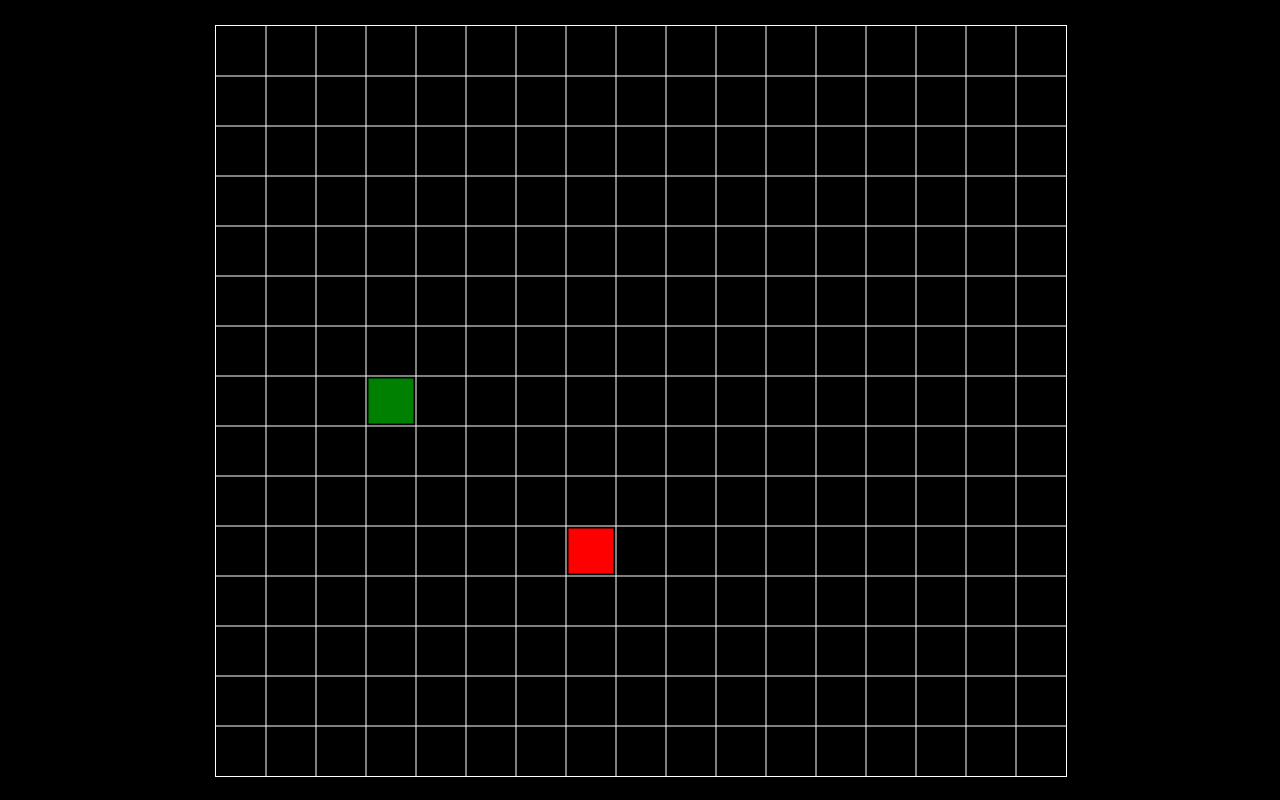
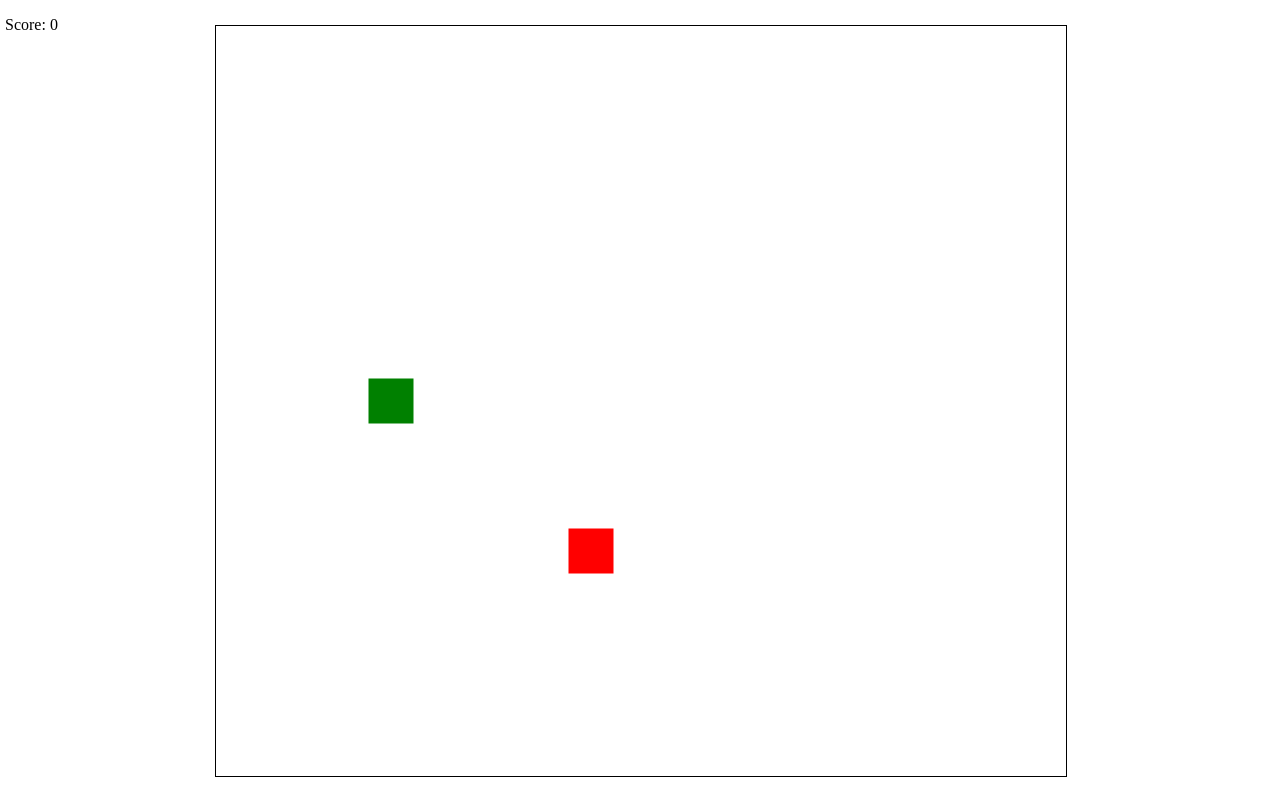
Before and after one commit to Tenthship/SnakeGame, a plain HTML site: page index.html in a window 1280 px wide. Drawn offline with Linux system fonts and the light colour scheme.

Commit message:
Update index.html

```diff
--- a/index.html
+++ b/index.html
@@ -6,10 +6,10 @@
     <style>
       body {
         margin: 0;
-        background-color: black;
+        background-color: white;
       }
       canvas {
-        border: solid 1px white;
+        border: solid 1px black;
       }
       p {
         padding-left: 5px;
```
